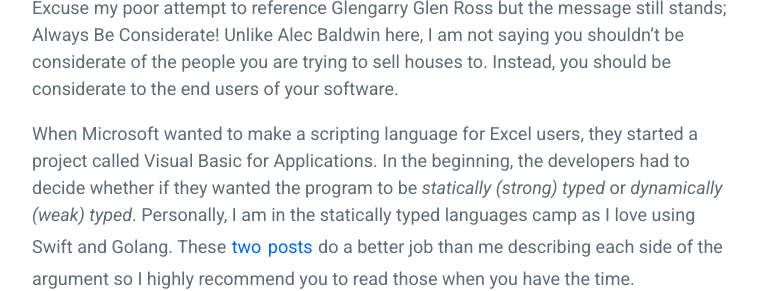
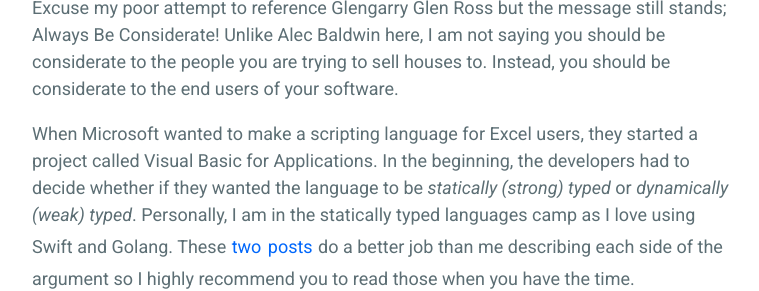
Before and after one commit to mkchoi212/mkchoi212.github.io, a Jekyll site: the page built from _posts/2017-12-23-learn-from-microsoft.md, in a window 1280 px wide and 900 px high, scrolled down 2099 px, cut to the strip 263-554 px from the top of the window. Shown: the whole strip, without its empty margins (258-1017 px from the left). Built offline with Jekyll 4.4.1, drawn with Linux system fonts in a browser that asks for light colours; comment, search, counter and statistics services are not loaded; some of the changed text lies outside the part shown.

Commit message:
Minor grammar fixes

```diff
--- a/_posts/2017-12-23-learn-from-microsoft.md
+++ b/_posts/2017-12-23-learn-from-microsoft.md
@@ -65,11 +65,11 @@ Microsoft's Setup/Upgrade team figured out that every single user had a "deal-br
 
 ![](https://media.giphy.com/media/nAZ3JTRUYiis0/giphy.gif)
 
-Excuse my poor attempt to reference Glengarry Glen Ross but the message still stands; Always Be Considerate! Unlike Alec Baldwin here, I am not saying you shouldn't be considerate of the people you are trying to sell houses to. Instead, you should be considerate to the end users of your software.
+Excuse my poor attempt to reference Glengarry Glen Ross but the message still stands; Always Be Considerate! Unlike Alec Baldwin here, I am not saying you should be considerate to the people you are trying to sell houses to. Instead, you should be considerate to the end users of your software.
 
 
 
-When Microsoft wanted to make a scripting language for Excel users, they started a project called Visual Basic for Applications. In the beginning, the developers had to decide whether if they wanted the program to be *statically (strong) typed* or *dynamically (weak) typed*. Personally, I am in the statically typed languages camp as I love using Swift and Golang. These [two](http://blog.cleancoder.com/uncle-bob/2017/01/11/TheDarkPath.html) [posts](http://elbenshira.com/blog/the-end-of-dynamic-languages/) do a better job than me describing each side of the argument so I highly recommend you to read those when you have the time.
+When Microsoft wanted to make a scripting language for Excel users, they started a project called Visual Basic for Applications. In the beginning, the developers had to decide whether if they wanted the language to be *statically (strong) typed* or *dynamically (weak) typed*. Personally, I am in the statically typed languages camp as I love using Swift and Golang. These [two](http://blog.cleancoder.com/uncle-bob/2017/01/11/TheDarkPath.html) [posts](http://elbenshira.com/blog/the-end-of-dynamic-languages/) do a better job than me describing each side of the argument so I highly recommend you to read those when you have the time.
 
 >  TL;DR The main gist of the argument is that statically typed languages allow you to find errors at compile time while dynamically typed languages allow you to find errors during runtime.
 
```
Also changed, not shown: other parts of _posts/2017-12-23-learn-from-microsoft.md (+1 -1 lines).
